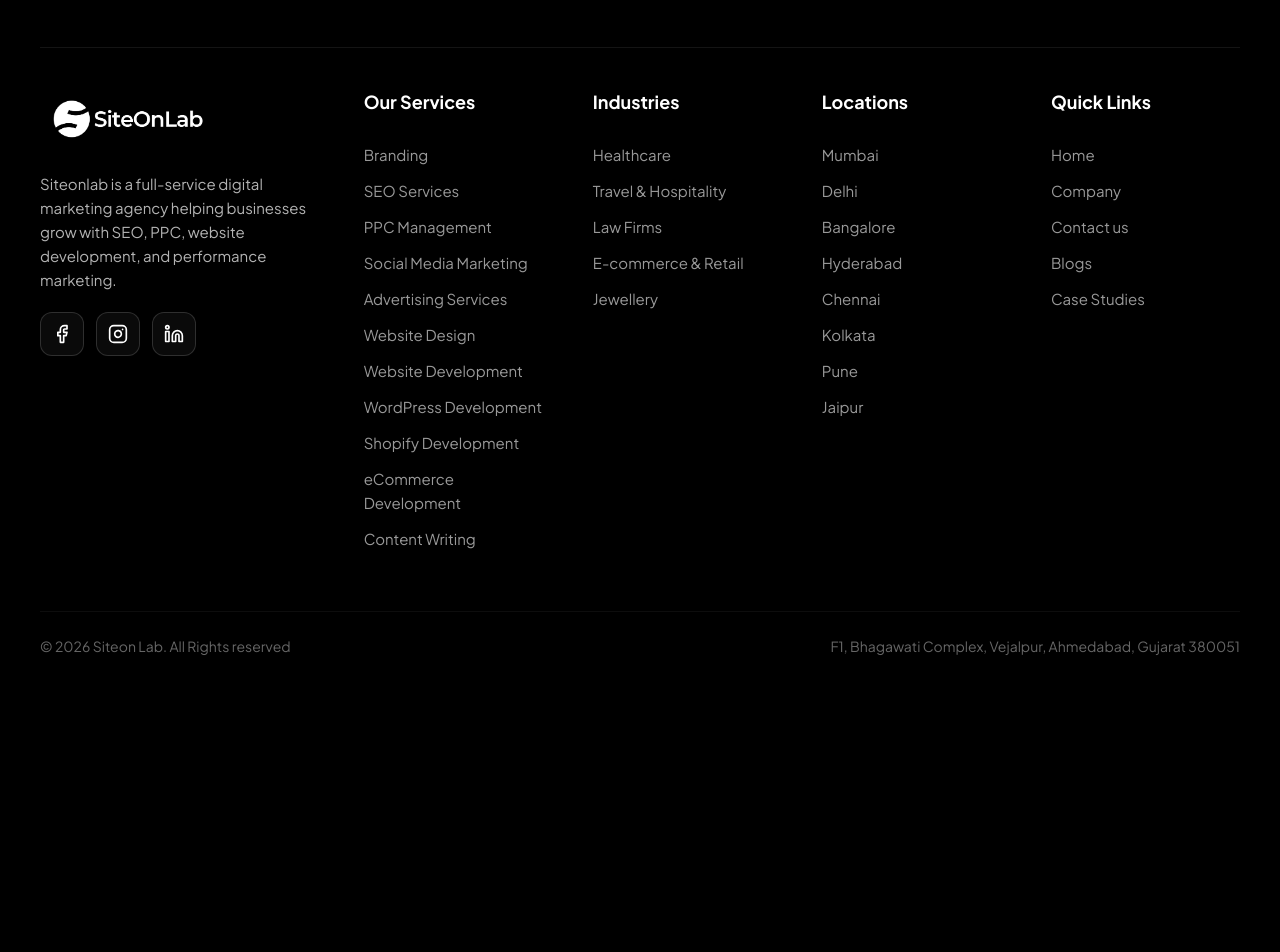
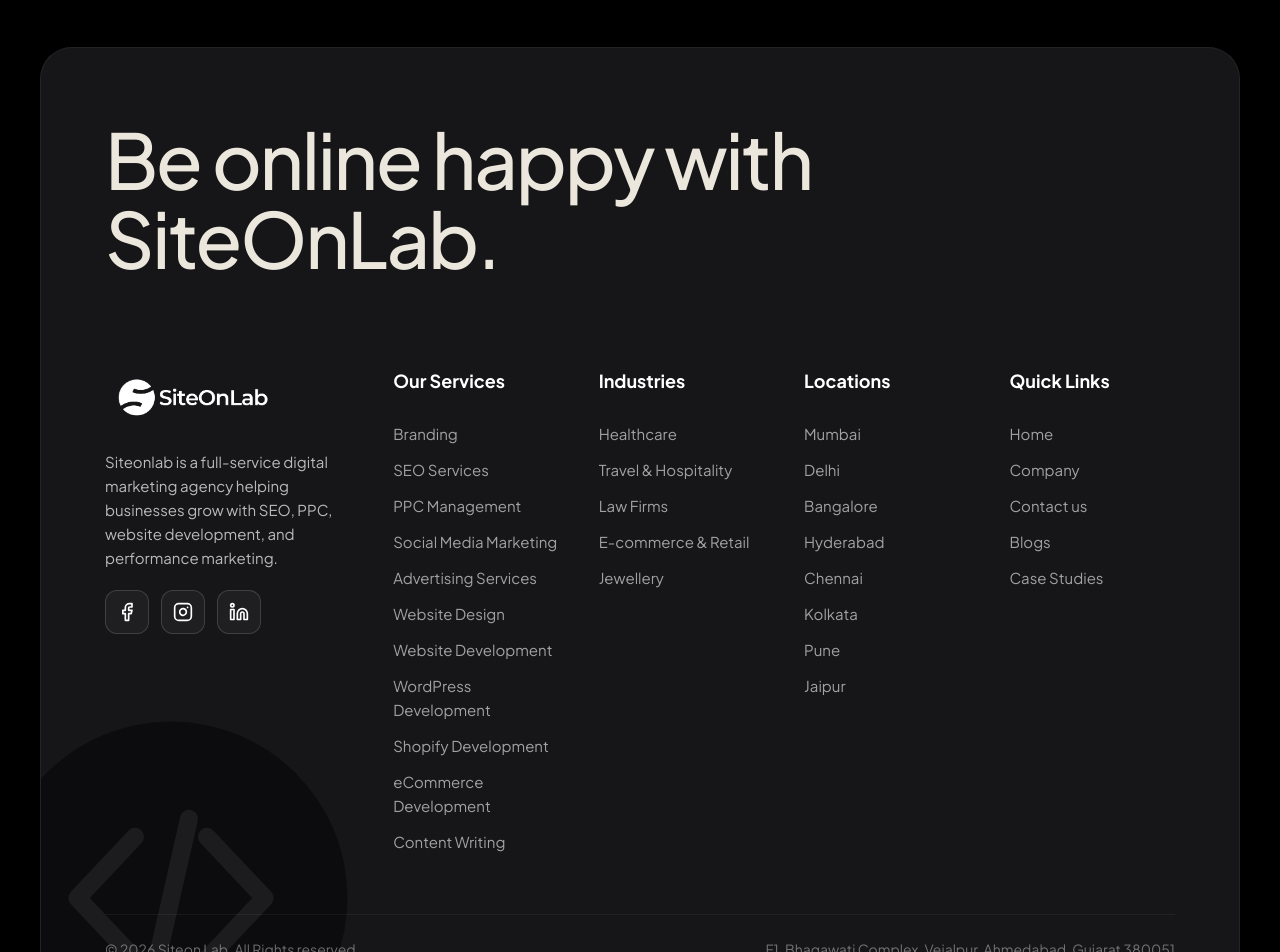
Before and after one commit to nayansuthar-1/siteonlab-diff-homepage, a Next.js app: page /tools in a window 1280 px wide. Shown: the part 1520-2472 px from the top of the page. Before the commit the page ends 2217 px from the top, so only its background shows below. Built offline with nearby package versions, Linux system fonts and the light colour scheme.

Commit message:
footer new

```diff
--- a/src/components/ui/Footer.module.css
+++ b/src/components/ui/Footer.module.css
@@ -106,16 +106,49 @@
   transform: translateY(-2px);
 }
 
-/* ─── Divider ─── */
-.divider {
+/* ─── Footer Card ─── */
+.card {
+  position: relative;
   width: 100%;
-  height: 1px;
-  background: rgba(255, 255, 255, 0.08);
-  margin-bottom: 40px;
+  background: #161618;
+  border: 1px solid rgba(255, 255, 255, 0.06);
+  border-radius: 32px;
+  padding: 72px 64px 48px;
+  overflow: hidden;
+}
+
+.bigLine {
+  position: relative;
+  z-index: 1;
+  font-size: clamp(2.25rem, 6vw, 5rem);
+  font-weight: 500;
+  line-height: 1.02;
+  letter-spacing: -0.03em;
+  color: #ece7dd;
+  margin: 0 0 90px;
+  max-width: 16ch;
+}
+
+/* Decorative brand mark, bottom-left, clipped by the card */
+.cardMark {
+  position: absolute;
+  left: -50px;
+  bottom: -70px;
+  width: 360px;
+  height: 360px;
+  z-index: 0;
+  pointer-events: none;
+}
+
+.cardMark svg {
+  width: 100%;
+  height: 100%;
 }
 
 /* ─── Footer Grid ─── */
 .footerGrid {
+  position: relative;
+  z-index: 1;
   display: grid;
   grid-template-columns: 1.5fr 1fr 1fr 1fr 1fr;
   gap: 40px;
@@ -178,6 +211,8 @@
 
 /* ─── Bottom Bar ─── */
 .bottomBar {
+  position: relative;
+  z-index: 1;
   display: flex;
   justify-content: space-between;
   align-items: center;
@@ -258,6 +293,15 @@
 
 /* ─── Responsive ─── */
 @media (max-width: 1024px) {
+  .card {
+    padding: 56px 40px 40px;
+    border-radius: 28px;
+  }
+
+  .bigLine {
+    margin-bottom: 64px;
+  }
+
   .footerGrid {
     grid-template-columns: 1fr 1fr;
     gap: 60px 40px;
@@ -330,6 +374,23 @@
     padding: 0 24px;
   }
 
+  .card {
+    padding: 40px 24px 32px;
+    border-radius: 24px;
+  }
+
+  .bigLine {
+    margin-bottom: 48px;
+    max-width: 100%;
+  }
+
+  .cardMark {
+    width: 240px;
+    height: 240px;
+    left: -40px;
+    bottom: -50px;
+  }
+
   .ctaMeta {
     flex-direction: column;
     text-align: center;
--- a/src/components/ui/Footer.tsx
+++ b/src/components/ui/Footer.tsx
@@ -55,11 +55,25 @@
           </div>
         )}
 
-        {/* Divider */}
-        <div className={styles.divider} />
+        {/* Footer Card */}
+        <div className={styles.card}>
+          {/* Decorative brand mark */}
+          <span className={styles.cardMark} aria-hidden="true">
+            <svg viewBox="0 0 100 100" fill="none">
+              <circle cx="50" cy="50" r="49" fill="#0c0c0e" />
+              <path d="M40 33 24 50l16 17" stroke="#1c1c1f" strokeWidth="5" strokeLinecap="round" strokeLinejoin="round" />
+              <path d="M60 33 76 50 60 67" stroke="#1c1c1f" strokeWidth="5" strokeLinecap="round" strokeLinejoin="round" />
+              <path d="M55 28 45 72" stroke="#1c1c1f" strokeWidth="5" strokeLinecap="round" strokeLinejoin="round" />
+            </svg>
+          </span>
 
-        {/* Footer Grid */}
-        <div className={styles.footerGrid}>
+          {/* Big headline */}
+          <h2 className={styles.bigLine}>
+            Be online happy with SiteOnLab.
+          </h2>
+
+          {/* Footer Grid */}
+          <div className={styles.footerGrid}>
           {/* Column 1: Logo & Info */}
           <div className={styles.footerColumn}>
             <Link href="/" className={styles.logo}>
@@ -168,6 +182,7 @@
             </p>
           </div>
         </div>
+        </div>
       </div>
     </footer>
   );
```
